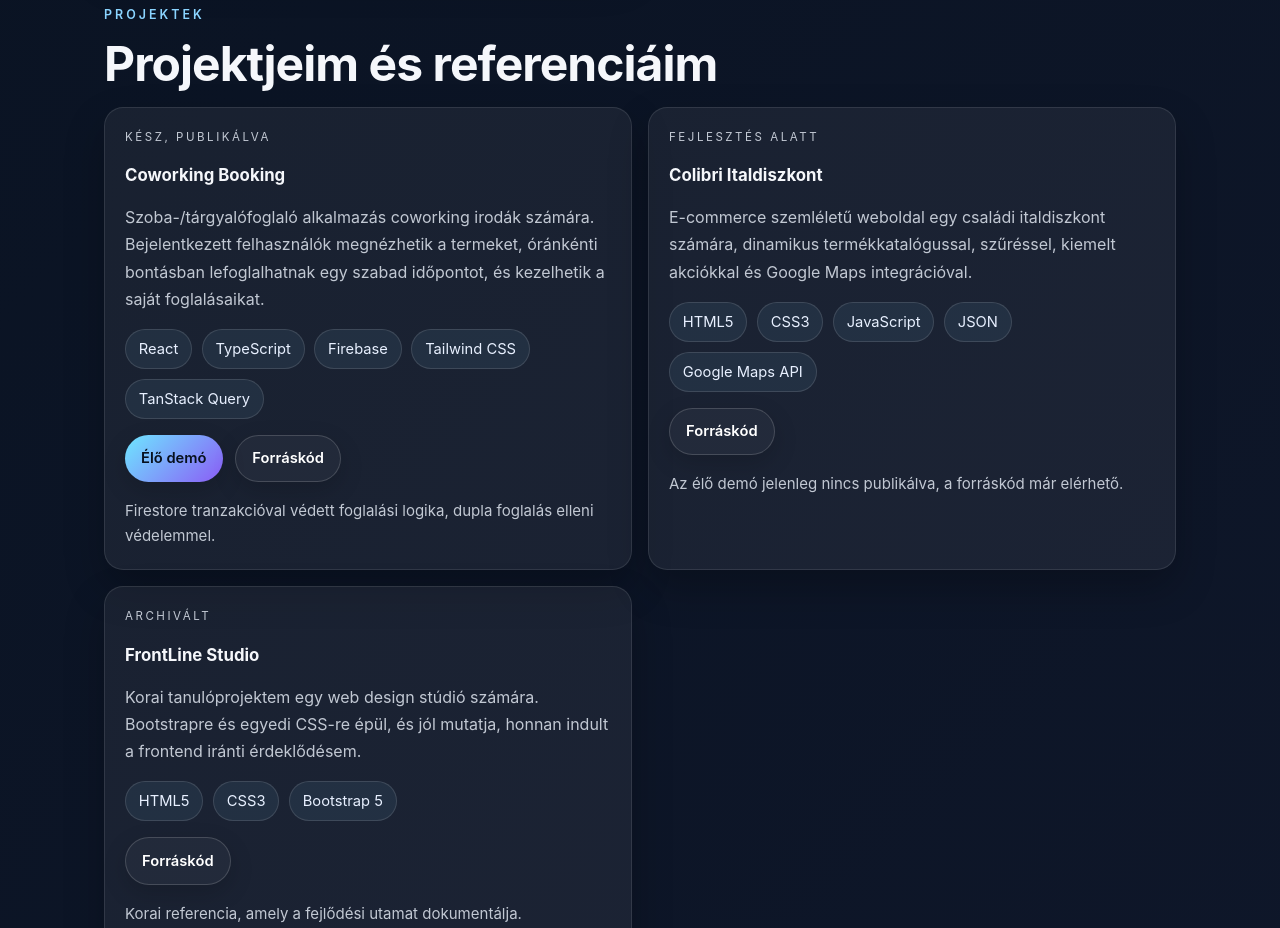
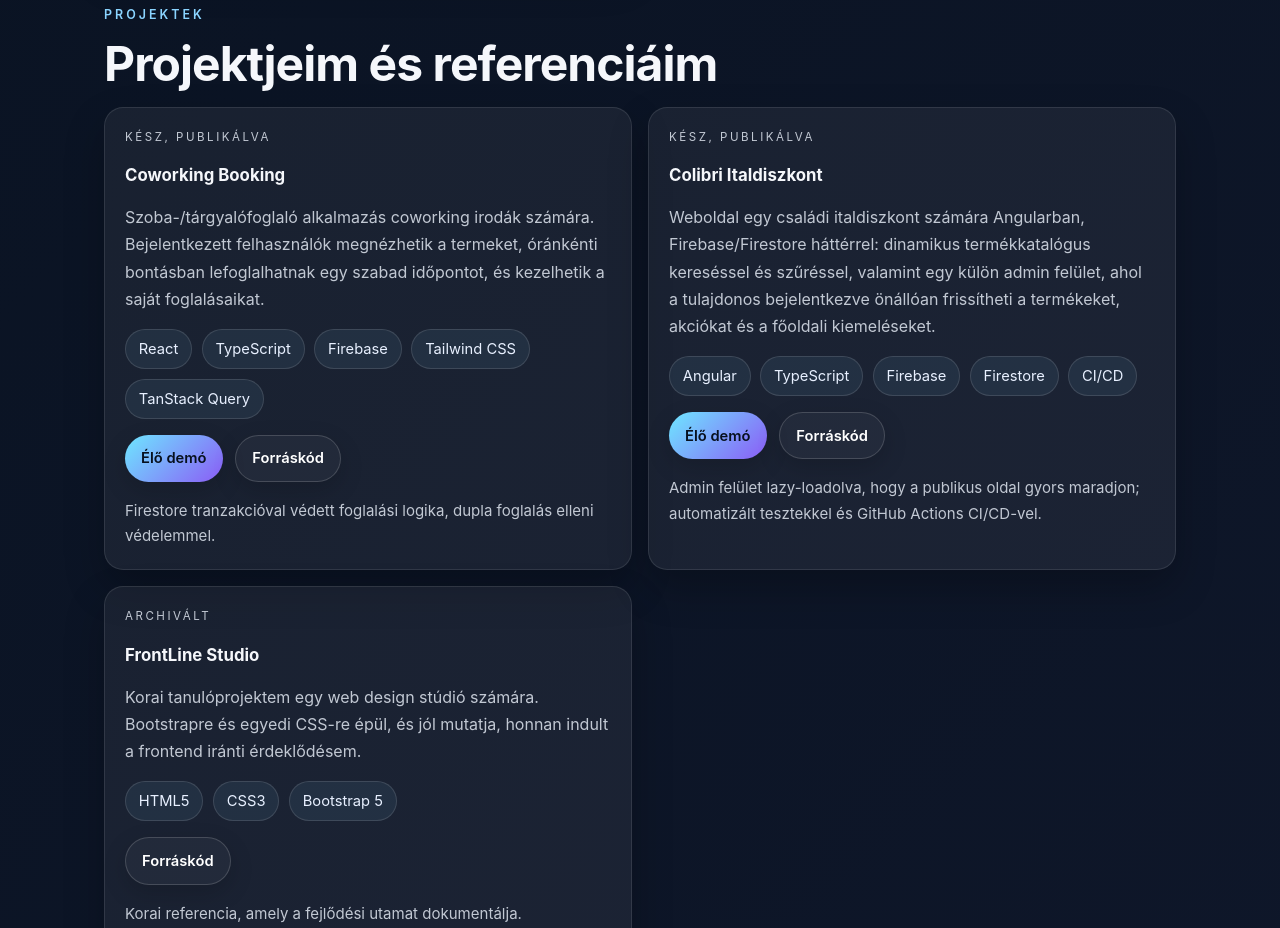
Before and after one commit to nmthmate/portfolio, an Angular app: page / in a window 1280 px wide. Shown: the part 1920-2848 px from the top of the page. Built offline with nearby package versions, Linux system fonts and the light colour scheme.

Commit message:
Update Colibri Italdiszkont project card with live demo
Points to the finished Angular + Firebase build (repo was renamed to
colibri-web-angular) instead of the old static-site placeholder entry.

```diff
--- a/src/app/app.ts
+++ b/src/app/app.ts
@@ -77,11 +77,12 @@ export class App {
     },
     {
       title: 'Colibri Italdiszkont',
-      description: 'E-commerce szemléletű weboldal egy családi italdiszkont számára, dinamikus termékkatalógussal, szűréssel, kiemelt akciókkal és Google Maps integrációval.',
-      status: 'Fejlesztés alatt',
-      technologies: ['HTML5', 'CSS3', 'JavaScript', 'JSON', 'Google Maps API'],
-      repoUrl: 'https://github.com/nmthmate/colibri-web',
-      note: 'Az élő demó jelenleg nincs publikálva, a forráskód már elérhető.'
+      description: 'Weboldal egy családi italdiszkont számára Angularban, Firebase/Firestore háttérrel: dinamikus termékkatalógus kereséssel és szűréssel, valamint egy külön admin felület, ahol a tulajdonos bejelentkezve önállóan frissítheti a termékeket, akciókat és a főoldali kiemeléseket.',
+      status: 'Kész, publikálva',
+      technologies: ['Angular', 'TypeScript', 'Firebase', 'Firestore', 'CI/CD'],
+      repoUrl: 'https://github.com/nmthmate/colibri-web-angular',
+      liveUrl: 'https://nmthmate.github.io/colibri-web-angular/',
+      note: 'Admin felület lazy-loadolva, hogy a publikus oldal gyors maradjon; automatizált tesztekkel és GitHub Actions CI/CD-vel.'
     },
     {
       title: 'FrontLine Studio',
```
